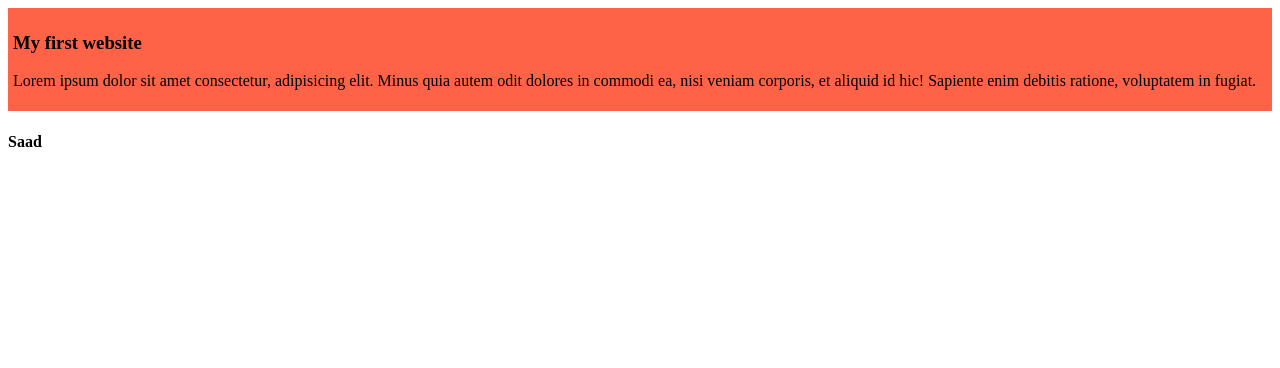
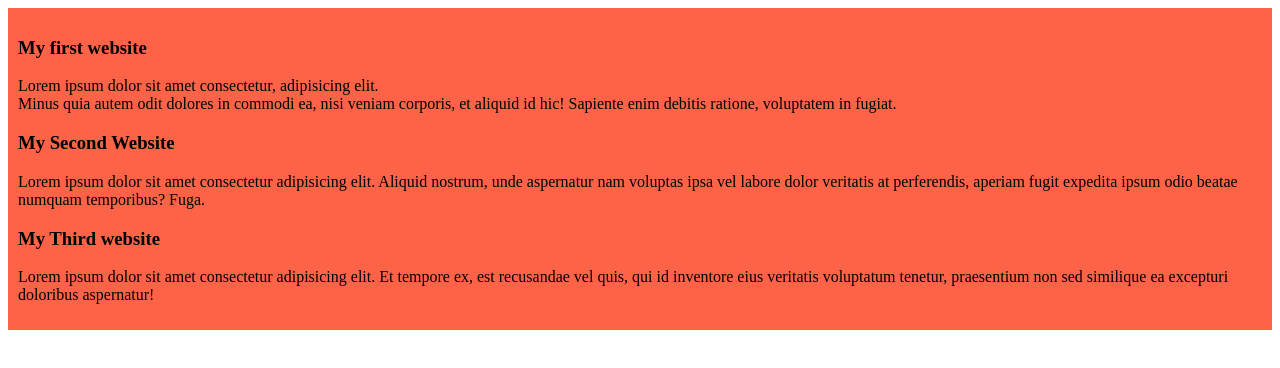
Before and after one commit to Zubaer92/my-simple-project, a plain HTML site: page index.html in a window 1280 px wide. Drawn offline with Linux system fonts and the light colour scheme.

Commit message:
added the second and third blog

```diff
--- a/index.html
+++ b/index.html
@@ -9,8 +9,12 @@
 <body>
     <div>
         <h3>My first website</h3>
-       <p>Lorem ipsum dolor sit amet consectetur, adipisicing elit. Minus quia autem odit dolores in commodi ea, nisi veniam corporis, et aliquid id hic! Sapiente enim debitis ratione, voluptatem in fugiat.</p>
+       <p>Lorem ipsum dolor sit amet consectetur, adipisicing elit.<br> Minus quia autem odit dolores in commodi ea, nisi veniam corporis, et aliquid id hic! Sapiente enim debitis ratione, voluptatem in fugiat.</p>
+        <h3>My Second Website</h3>
+        <p>Lorem ipsum dolor sit amet consectetur adipisicing elit. Aliquid nostrum, unde aspernatur nam voluptas ipsa vel labore dolor veritatis at perferendis, aperiam fugit expedita ipsum odio beatae numquam temporibus? Fuga.</p>
+          <h3>My Third website</h3>
+          <p>Lorem ipsum dolor sit amet consectetur adipisicing elit. Et tempore ex, est recusandae vel quis, qui id inventore eius veritatis voluptatum tenetur, praesentium non sed similique ea excepturi doloribus aspernatur!</p>
     </div>
-    <h4>Saad</h4>
+
 </body>
 </html>
--- a/styles/blog.css
+++ b/styles/blog.css
@@ -1,5 +1,6 @@
 div{
     background-color: tomato;
-    padding: 5px;
-    border: 10;
+    padding: 10px;
+   margin-bottom: 10px;
+
 }
```
